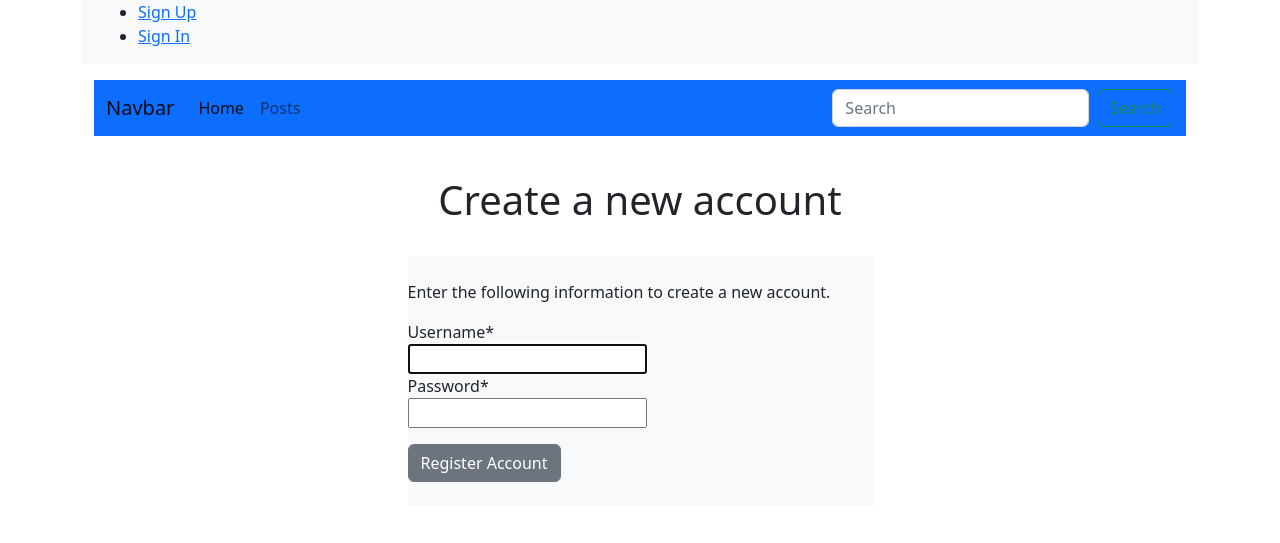
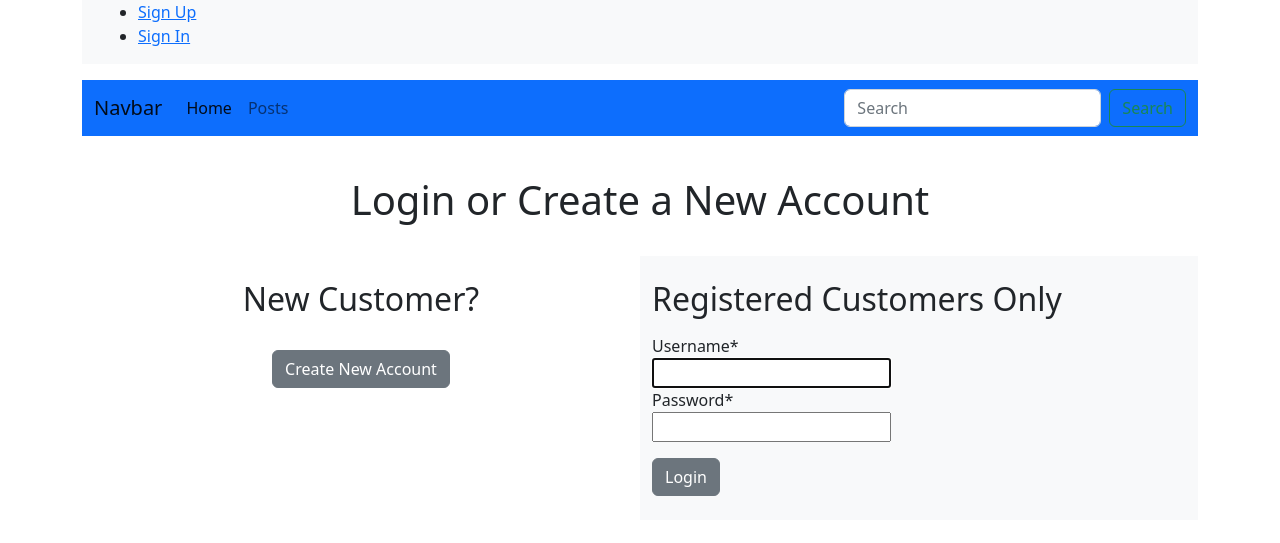
Before and after one commit to TUDublin/code-and-docs-CiananNicolai, a Django app: page /accounts/login/ in a window 1280 px wide. Shown: the top 543 px of the page. Run offline with Django 4.2, Linux system fonts and the light colour scheme; some libraries are stand-ins or nearby versions.

Commit message:
updated login

```diff
--- a/code/messagingApp/templates/base.html
+++ b/code/messagingApp/templates/base.html
@@ -17,9 +17,7 @@
     <div class="container-fluid bg-light navbar-fixed-top my_top_navbar_div">
       {% include 'top_navbar.html' %}
     </div>
-    <div class="container-fluid navbar-fixed-top my_top_navarbar_div bgc1">
-      {% include 'navbar.html' %}
-		</div>
+    {% include 'navbar.html' %}
     {% block content %}
     {% endblock %}
 	</div>
--- a/code/messagingApp/templates/signin.html
+++ b/code/messagingApp/templates/signin.html
@@ -2,46 +2,38 @@
 {% load static %}
 {% load crispy_forms_tags %}
 {% block metadescription %}
-	Sign up to get a new account with us.
+	Sign in.
 {% endblock %}
 {% block title %}
-
+	Login - Perfect Cushion Store
 {% endblock %}
 {% block content %}
-	<div>
-		{% if not form.is_valid %}
-			<div class="mx-auto">
+	<div class="container">
+		<br>
+		<h1 class="my_title text-center">Login or Create a New Account</h1>
+		<br>
+		<div class="row">
+			<div class="col-12 col-sm-12 col-md-12 col-lg-6 text-center my_custom_div">
 				<br>
-				<h1 class="my_title text-center">Create a new account</h1>
+				<h2 class="my_title">New Customer?</h2>
 				<br>
-				<div class="col-9 col-sm-9 col-md-6 col-lg-5 mx-auto bg-light">
+				<a href="{% url 'signup' %}" class="btn btn-secondary">Create New Account</a>
+			</div>
+			<div class="col-12 col-sm-12 col-md-12 col-lg-6 bg-light">
+				<div>
 					<br>
-					<p>Enter the following information to create a new account.</p>
+					<h2 class="my_title">Registered Customers Only</h2>
 					<form method="post">
+						{% csrf_token %}
 						<p>{{ form | crispy }}</p>
-						{% csrf_token %}
-						<button type="submit" class="btn btn-secondary">Register Account</button>
+						<button type="submit" class="btn btn-secondary">Login</button>
 					</form>
 					<br>
 				</div>
+
 			</div>
-		{% else %}
-			<div class="mx-auto">
-				<br>
-				<h1 class="my_title text-center">Your account has been successfully created</h1>
-				<br>
-				<div>
-					<p>
-						Dear Customer,
-						<br>
-						<br>
-						Your account has been created and it is ready to use.
-						<br>
-					</p>
-				</div>
-			</div>
-
-		{% endif %}
+		</div>
+		<br>
 	</div>
 	<br>
 {% endblock %}
--- a/code/messagingApp/templates/signup.html
+++ b/code/messagingApp/templates/signup.html
@@ -2,7 +2,7 @@
 {% load static %}
 {% load crispy_forms_tags %}
 {% block metadescription %}
-	Sign up to get a new account with us.
+	Sign up.
 {% endblock %}
 {% block title %}
 {% endblock %}
```
